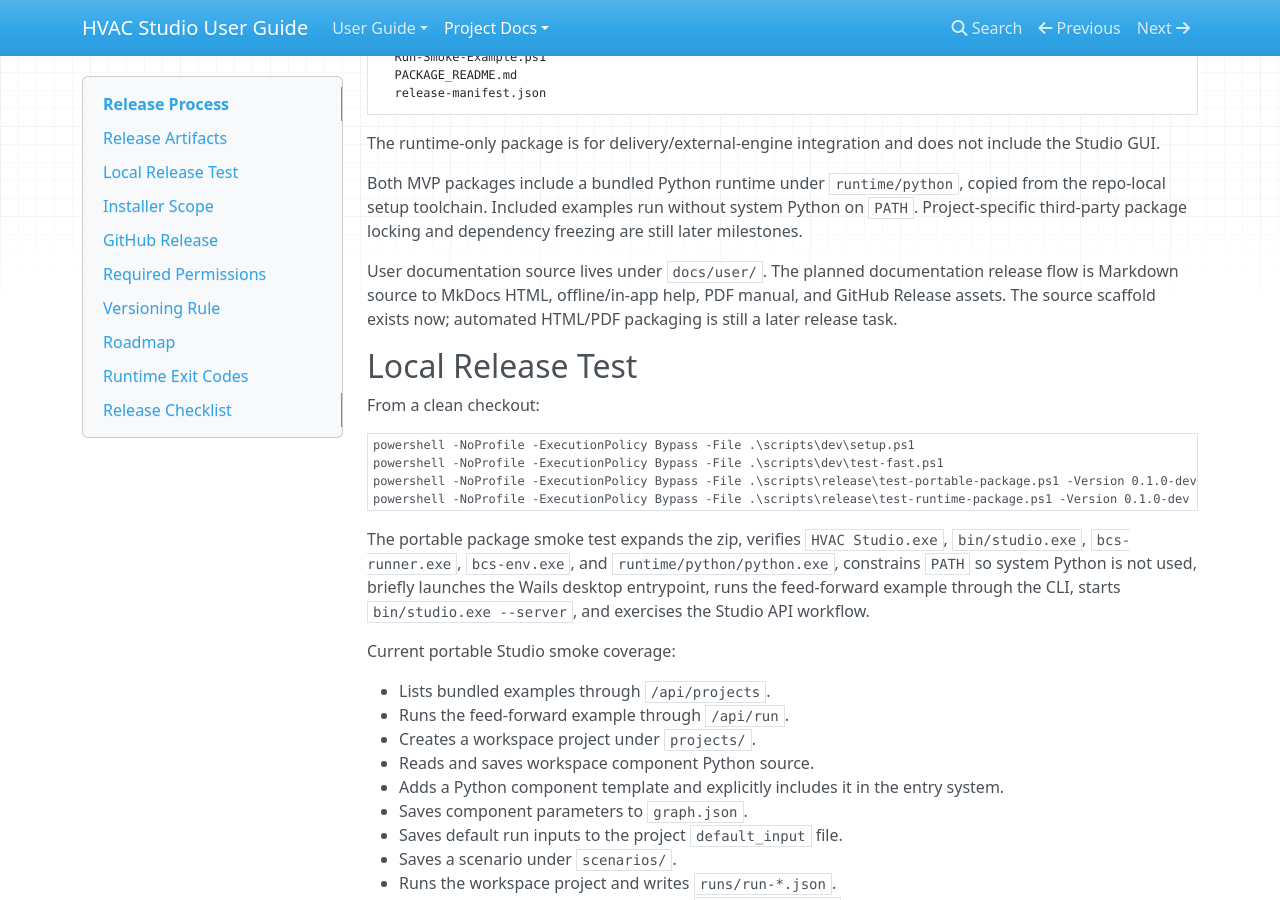
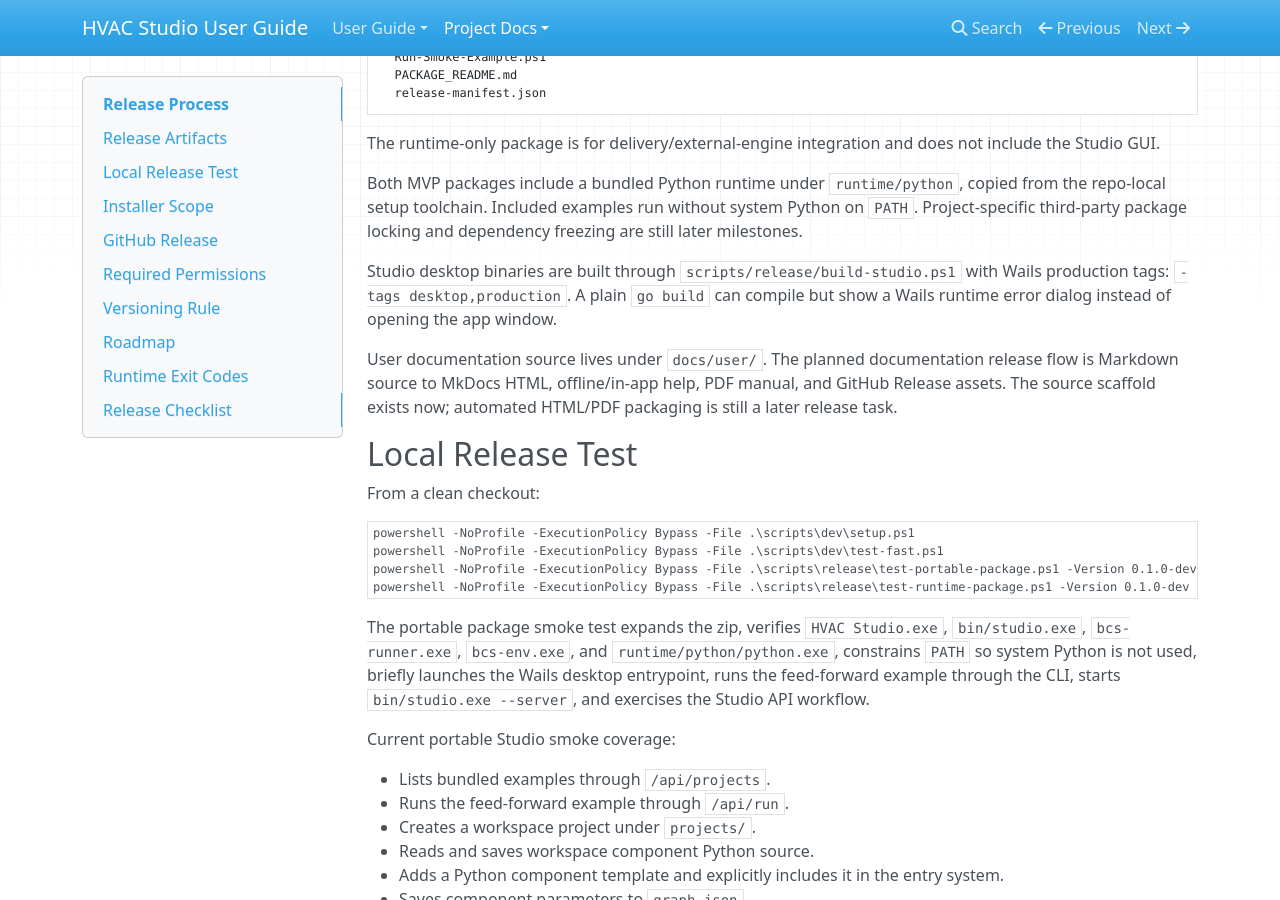
Before and after one commit to Gonie-Gonie/hvac-studio, an MkDocs documentation site: the page built from docs/release.md, in a window 1280 px wide and 900 px high, scrolled down 938 px. Built offline with MkDocs 1.6.1, drawn with Linux system fonts in a browser that asks for light colours; nearby versions of some CDN libraries.

Commit message:
build studio with wails production tags

```diff
--- a/docs/release.md
+++ b/docs/release.md
@@ -53,6 +53,8 @@
 The runtime-only package is for delivery/external-engine integration and does not include the Studio GUI.
 
 Both MVP packages include a bundled Python runtime under `runtime/python`, copied from the repo-local setup toolchain. Included examples run without system Python on `PATH`. Project-specific third-party package locking and dependency freezing are still later milestones.
+
+Studio desktop binaries are built through `scripts/release/build-studio.ps1` with Wails production tags: `-tags desktop,production`. A plain `go build` can compile but show a Wails runtime error dialog instead of opening the app window.
 
 User documentation source lives under `docs/user/`. The planned documentation release flow is Markdown source to MkDocs HTML, offline/in-app help, PDF manual, and GitHub Release assets. The source scaffold exists now; automated HTML/PDF packaging is still a later release task.
 
```
Also changed, not shown: CHANGELOG.md (+1 -0 lines), agent.md (+1 -0 lines), 4 other files.
